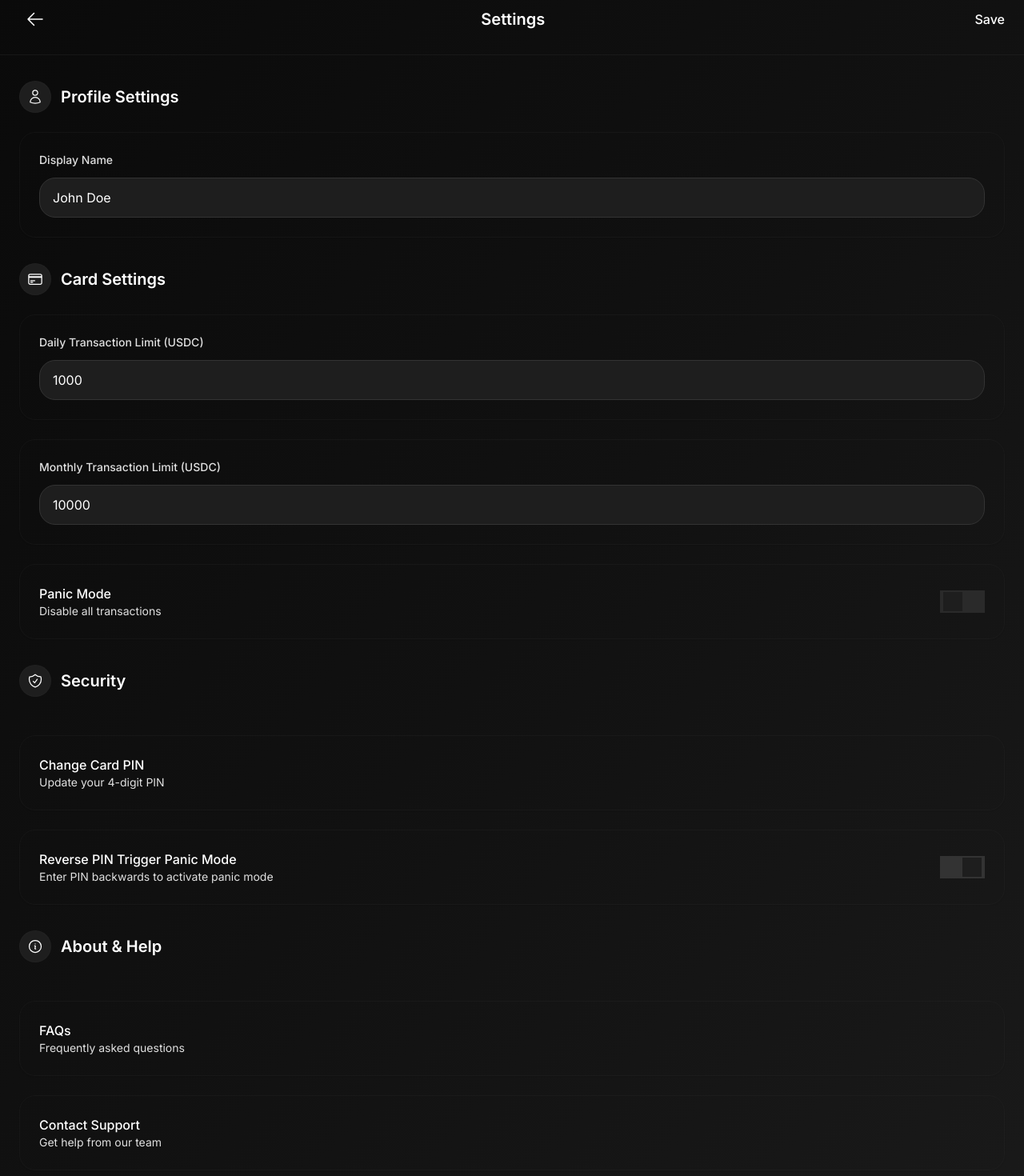
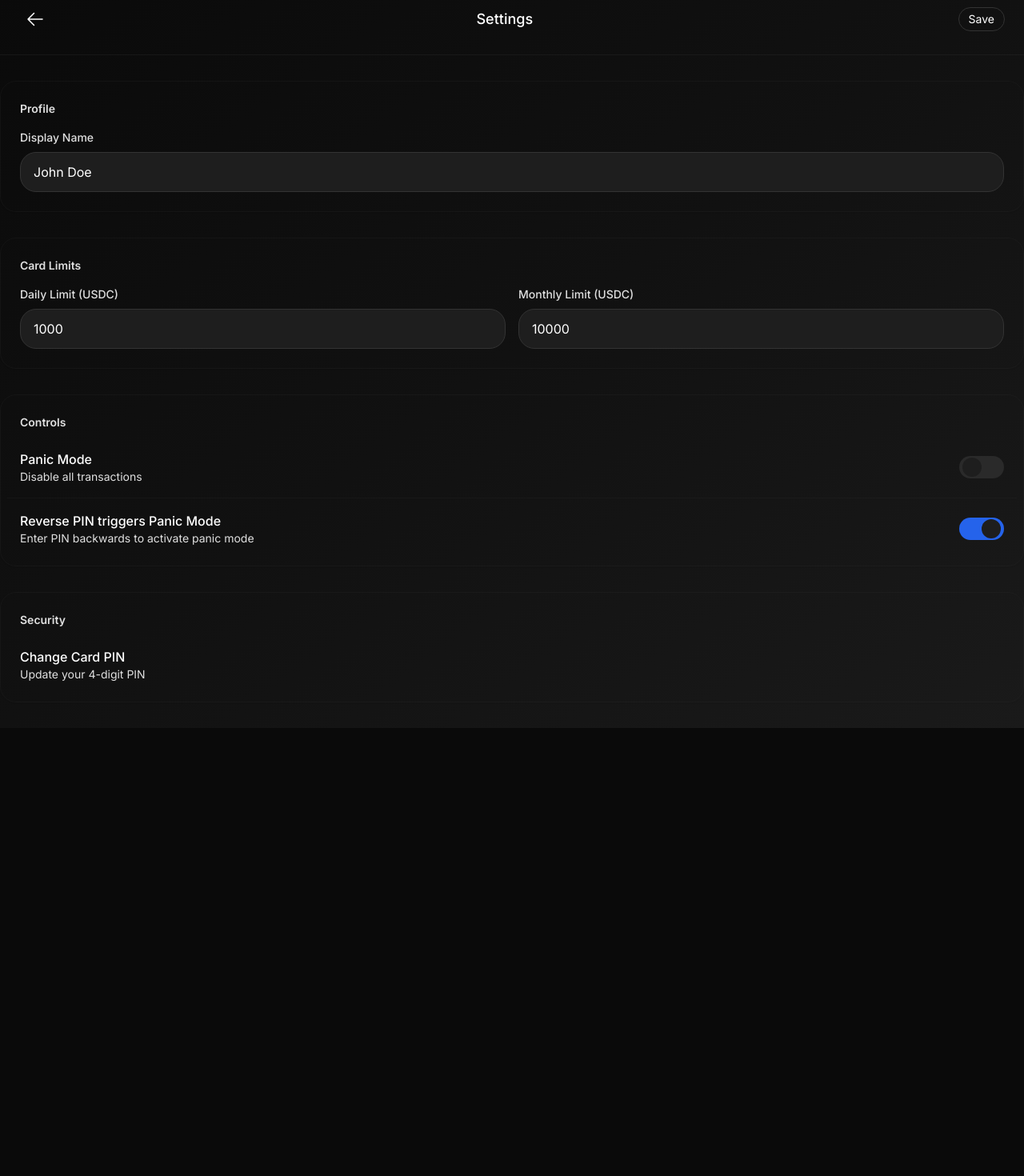
Before and after one commit to useaura/frontend, a React (Vite) app: page /settings in a window 1280 px wide. Shown: the part 20-1490 px from the top of the page at 80% size. After the commit the page ends 930 px from the top, so only its background shows below. Built offline with nearby package versions, Linux system fonts and the light colour scheme.

Commit message:
modified the settings page

```diff
--- a/src/pages/Settings/Settings.tsx
+++ b/src/pages/Settings/Settings.tsx
@@ -1,6 +1,7 @@
 import { useState, useEffect } from 'react';
 import { useNavigate, useLocation } from 'react-router-dom';
-import { ArrowLeftIcon, UserIcon, CreditCardIcon, ShieldCheckIcon, InformationCircleIcon } from '@heroicons/react/24/outline';
+import { ArrowLeftIcon } from '@heroicons/react/24/outline';
+import { Modal } from '../../components/Modal';
 
 export const Settings = () => {
   const [settings, setSettings] = useState({
@@ -10,6 +11,12 @@ export const Settings = () => {
     panicMode: false,
     reversePinPanic: true,
   });
+  const [isPinFlowOpen, setIsPinFlowOpen] = useState(false);
+  const [oldPin, setOldPin] = useState('');
+  const [newPin, setNewPin] = useState('');
+  const [confirmPin, setConfirmPin] = useState('');
+  const [showPinSuccess, setShowPinSuccess] = useState(false);
+
   const navigate = useNavigate();
   const location = useLocation();
 
@@ -22,7 +29,6 @@ export const Settings = () => {
 
   const handleSave = () => {
     console.log('Saving settings:', settings);
-    // In a real app, save to backend/localStorage
     navigate('/home', { state: { panicMode: settings.panicMode } });
   };
 
@@ -30,7 +36,6 @@ export const Settings = () => {
     const newPanicMode = !settings.panicMode;
     setSettings({ ...settings, panicMode: newPanicMode });
 
-    // Show confirmation for enabling panic mode
     if (newPanicMode) {
       if (confirm('Are you sure you want to enable Panic Mode? This will disable all transactions.')) {
         setSettings({ ...settings, panicMode: true });
@@ -40,35 +45,47 @@ export const Settings = () => {
     }
   };
 
+  const resetPinFlow = () => {
+    setOldPin('');
+    setNewPin('');
+    setConfirmPin('');
+    setIsPinFlowOpen(false);
+  };
+
+  const canSavePin = () => {
+    const pinRegex = /^\d{4}$/;
+    return pinRegex.test(oldPin) && pinRegex.test(newPin) && newPin === confirmPin;
+  };
+
+  const handleSavePin = () => {
+    if (!canSavePin()) return;
+    console.log('Updating PIN', { oldPin, newPin });
+    resetPinFlow();
+    setShowPinSuccess(true);
+  };
+
   return (
     <div className="min-h-screen bg-gradient-to-br from-background via-background-secondary to-background-tertiary">
       {/* Header */}
       <div className="flex items-center justify-between p-6 border-b border-border/30">
-        <button onClick={() => navigate('/home')} className="p-2 hover:bg-surface-secondary transition-colors hover:scale-105">
+        <button onClick={() => navigate('/home')} className="p-2 hover:bg-surface-secondary transition-colors">
           <ArrowLeftIcon className="w-6 h-6 text-text-primary" />
         </button>
-        <h1 className="text-xl font-semibold text-text-primary">Settings</h1>
+        <h1 className="text-lg font-medium text-text-primary">Settings</h1>
         <button
           onClick={handleSave}
-          className="text-text-primary font-medium hover:text-text-secondary transition-colors hover:scale-105"
+          className="px-3 py-1 border border-border rounded-xl text-sm text-text-primary hover:bg-surface-secondary transition-colors"
         >
           Save
         </button>
       </div>
 
       {/* Content */}
-      <div className="flex-1 px-6 py-8 space-y-8">
-        {/* Profile Settings */}
-        <div className="space-y-6 animate-fade-in">
-          <div className="flex items-center gap-3 mb-6">
-            <div className="w-10 h-10 bg-surface border border-border/20 rounded-xl flex items-center justify-center">
-              <UserIcon className="w-5 h-5 text-text-primary" />
-            </div>
-            <h2 className="text-xl font-semibold text-text-primary">Profile Settings</h2>
-          </div>
-
+      <div className="flex-1 px-0 py-8 space-y-8">
+        {/* Profile */}
         <div className="bg-surface-primary border border-border/20 p-6 shadow-sm rounded-xl">
-            <label className="block text-sm font-medium text-text-secondary mb-3">
+          <h2 className="text-sm font-semibold text-text-secondary mb-4">Profile</h2>
+          <label className="block text-sm font-medium text-text-secondary mb-2">
             Display Name
           </label>
           <input
@@ -78,20 +95,14 @@ export const Settings = () => {
             className="input-field"
           />
         </div>
-        </div>
 
-        {/* Card Settings */}
-        <div className="space-y-6 animate-fade-in" style={{ animationDelay: '0.1s' }}>
-          <div className="flex items-center gap-3 mb-6">
-            <div className="w-10 h-10 bg-surface border border-border/20 rounded-xl flex items-center justify-center">
-              <CreditCardIcon className="w-5 h-5 text-text-primary" />
-            </div>
-            <h2 className="text-xl font-semibold text-text-primary">Card Settings</h2>
-          </div>
-
+        {/* Card Limits */}
         <div className="bg-surface-primary border border-border/20 p-6 shadow-sm rounded-xl">
-            <label className="block text-sm font-medium text-text-secondary mb-3">
-              Daily Transaction Limit (USDC)
+          <h2 className="text-sm font-semibold text-text-secondary mb-4">Card Limits</h2>
+          <div className="grid grid-cols-1 sm:grid-cols-2 gap-4">
+            <div>
+              <label className="block text-sm font-medium text-text-secondary mb-2">
+                Daily Limit (USDC)
               </label>
               <input
                 type="number"
@@ -100,10 +111,9 @@ export const Settings = () => {
                 className="input-field"
               />
             </div>
-
-          <div className="bg-surface-primary border border-border/20 p-6 shadow-sm rounded-xl">
-            <label className="block text-sm font-medium text-text-secondary mb-3">
-              Monthly Transaction Limit (USDC)
+            <div>
+              <label className="block text-sm font-medium text-text-secondary mb-2">
+                Monthly Limit (USDC)
               </label>
               <input
                 type="number"
@@ -112,9 +122,14 @@ export const Settings = () => {
                 className="input-field"
               />
             </div>
+          </div>
+        </div>
 
-          <div className="bg-surface-primary border border-border/20 p-6 shadow-sm rounded-xl">
-            <div className="flex items-center justify-between">
+        {/* Toggles */}
+        <div className="bg-surface-primary border border-border/20 p-2 shadow-sm rounded-xl">
+          <h2 className="px-4 pt-4 pb-2 text-sm font-semibold text-text-secondary">Controls</h2>
+          <div className="divide-y divide-border/20">
+            <div className="flex items-center justify-between px-4 py-4">
               <div>
                 <div className="font-medium text-text-primary">Panic Mode</div>
                 <div className="text-sm text-text-secondary">Disable all transactions</div>
@@ -122,76 +137,121 @@ export const Settings = () => {
               <button
                 onClick={handlePanicModeToggle}
                 className={`w-14 h-7 transition-all duration-300 ${
-                  settings.panicMode ? 'bg-surface-tertiary' : 'bg-surface-secondary'
-                }`}
+                  settings.panicMode ? 'bg-red-600' : 'bg-surface-secondary'
+                } rounded-xl`}
               >
                 <div className={`w-6 h-6 bg-surface transition-transform duration-300 ${
                   settings.panicMode ? 'translate-x-7' : 'translate-x-1'
-                }`} />
+                } rounded-xl`} />
+              </button>
+            </div>
+            <div className="flex items-center justify-between px-4 py-4">
+              <div>
+                <div className="font-medium text-text-primary">Reverse PIN triggers Panic Mode</div>
+                <div className="text-sm text-text-secondary">Enter PIN backwards to activate panic mode</div>
+              </div>
+              <button
+                onClick={() => setSettings({ ...settings, reversePinPanic: !settings.reversePinPanic })}
+                className={`w-14 h-7 transition-all duration-300 ${
+                  settings.reversePinPanic ? 'bg-blue-600' : 'bg-surface-secondary'
+                } rounded-xl`}
+              >
+                <div className={`w-6 h-6 bg-surface transition-transform duration-300 ${
+                  settings.reversePinPanic ? 'translate-x-7' : 'translate-x-1'
+                } rounded-xl`} />
               </button>
             </div>
           </div>
         </div>
 
         {/* Security */}
-        <div className="space-y-6 animate-fade-in" style={{ animationDelay: '0.2s' }}>
-          <div className="flex items-center gap-3 mb-6">
-            <div className="w-10 h-10 bg-surface border border-border/20 rounded-xl flex items-center justify-center">
-              <ShieldCheckIcon className="w-5 h-5 text-text-primary" />
-            </div>
-            <h2 className="text-xl font-semibold text-text-primary">Security</h2>
-          </div>
-
-          <button className="w-full text-left bg-surface-primary border border-border/20 p-6 shadow-sm hover:border-border/40 transition-colors rounded-xl">
+        <div className="bg-surface-primary border border-border/20 p-2 shadow-sm rounded-xl">
+          <h2 className="px-4 pt-4 pb-2 text-sm font-semibold text-text-secondary">Security</h2>
+          <button
+            onClick={() => setIsPinFlowOpen(true)}
+            className="w-full text-left px-4 py-4 hover:bg-surface-secondary transition-colors"
+          >
             <div className="font-medium text-text-primary">Change Card PIN</div>
             <div className="text-sm text-text-secondary">Update your 4-digit PIN</div>
           </button>
+        </div>
+      </div>
 
-          <div className="bg-surface-primary border border-border/20 p-6 shadow-sm rounded-xl">
-            <div className="flex items-center justify-between">
+      {/* Change PIN Modal */}
+      {isPinFlowOpen && (
+        <div className="modal-overlay" onClick={resetPinFlow}>
+          <div className="modal-content" onClick={(e) => e.stopPropagation()}>
+            <h3 className="text-xl font-bold mb-4 text-text-primary">Change Card PIN</h3>
+            <div className="space-y-4">
               <div>
-                <div className="font-medium text-text-primary">Reverse PIN Trigger Panic Mode</div>
-                <div className="text-sm text-text-secondary">Enter PIN backwards to activate panic mode</div>
+                <label className="block text-sm text-text-secondary mb-2">Current PIN</label>
+                <input
+                  type="password"
+                  value={oldPin}
+                  onChange={(e) => setOldPin(e.target.value.replace(/[^0-9]/g, '').slice(0, 4))}
+                  className="input-field"
+                  placeholder="••••"
+                />
               </div>
+              <div className="grid grid-cols-1 sm:grid-cols-2 gap-4">
+                <div>
+                  <label className="block text-sm text-text-secondary mb-2">New PIN</label>
+                  <input
+                    type="password"
+                    value={newPin}
+                    onChange={(e) => setNewPin(e.target.value.replace(/[^0-9]/g, '').slice(0, 4))}
+                    className="input-field"
+                    placeholder="••••"
+                  />
+                </div>
+                <div>
+                  <label className="block text-sm text-text-secondary mb-2">Confirm PIN</label>
+                  <input
+                    type="password"
+                    value={confirmPin}
+                    onChange={(e) => setConfirmPin(e.target.value.replace(/[^0-9]/g, '').slice(0, 4))}
+                    className="input-field"
+                    placeholder="••••"
+                  />
+                </div>
+              </div>
+              {!canSavePin() && (
+                <p className="text-sm text-text-secondary">Enter 4 digits for each field. New PINs must match.</p>
+              )}
+              <div className="flex gap-3 pt-2">
                 <button
-                onClick={() => setSettings({ ...settings, reversePinPanic: !settings.reversePinPanic })}
-                className={`w-14 h-7 transition-all duration-300 ${
-                  settings.reversePinPanic ? 'bg-surface-tertiary' : 'bg-surface-secondary'
+                  onClick={resetPinFlow}
+                  className="flex-1 py-3 px-4 bg-surface-secondary text-text-primary rounded-xl font-medium hover:bg-surface-tertiary transition-colors"
+                >
+                  Cancel
+                </button>
+                <button
+                  onClick={handleSavePin}
+                  disabled={!canSavePin()}
+                  className={`flex-1 py-3 px-4 rounded-xl font-medium transition-colors ${
+                    canSavePin()
+                      ? 'bg-text-primary text-background hover:bg-text-secondary'
+                      : 'bg-surface-secondary text-text-tertiary cursor-not-allowed'
                   }`}
                 >
-                <div className={`w-6 h-6 bg-surface transition-transform duration-300 ${
-                  settings.reversePinPanic ? 'translate-x-7' : 'translate-x-1'
-                }`} />
+                  Save PIN
                 </button>
               </div>
             </div>
           </div>
+        </div>
+      )}
 
-        {/* About & Help */}
-        <div className="space-y-6 animate-fade-in" style={{ animationDelay: '0.3s' }}>
-          <div className="flex items-center gap-3 mb-6">
-            <div className="w-10 h-10 bg-surface border border-border/20 rounded-xl flex items-center justify-center">
-              <InformationCircleIcon className="w-5 h-5 text-text-primary" />
-            </div>
-            <h2 className="text-xl font-semibold text-text-primary">About & Help</h2>
-          </div>
-
-          <button className="w-full text-left bg-surface-primary border border-border/20 p-6 shadow-sm hover:border-border/40 transition-colors rounded-xl">
-            <div className="font-medium text-text-primary">FAQs</div>
-            <div className="text-sm text-text-secondary">Frequently asked questions</div>
-          </button>
-
-          <button className="w-full text-left bg-surface-primary border border-border/20 p-6 shadow-sm hover:border-border/40 transition-colors rounded-xl">
-            <div className="font-medium text-text-primary">Contact Support</div>
-            <div className="text-sm text-text-secondary">Get help from our team</div>
-          </button>
-
-          <button className="w-full text-left bg-surface-primary border border-border/20 p-6 shadow-sm hover:border-border/40 transition-colors rounded-xl">
-            <div className="font-medium text-text-primary">Terms of Service</div>
-            <div className="text-sm text-text-secondary">Read our terms and conditions</div>
-          </button>
-        </div>
-      </div>
+      {/* Success Modal */}
+      <Modal
+        isOpen={showPinSuccess}
+        onClose={() => setShowPinSuccess(false)}
+        type="success"
+        title="PIN Updated"
+        message="Your card PIN has been updated successfully."
+        actionText="Done"
+        onAction={() => setShowPinSuccess(false)}
+      />
     </div>
   );
 };
```
Lines whose indentation alone changed are shown as unchanged.
